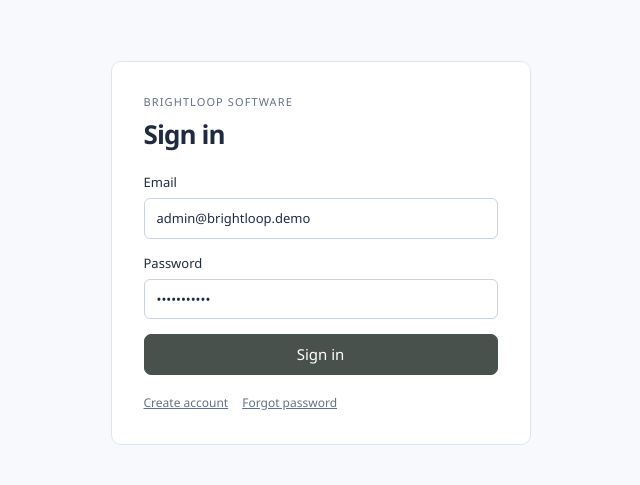
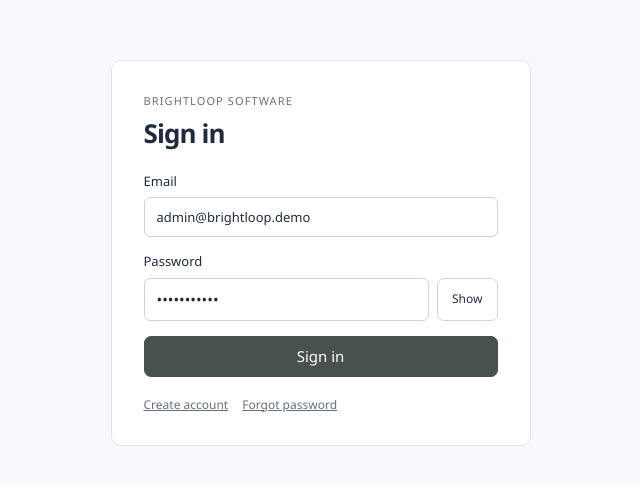
Before and after one commit to akshajtiwari/Subscription_Management_System, a React (Vite) app in the folder frontend/: page / in a window 1280 px wide. Shown: the part 147-632 px from the top of the page, without its empty margins (312-952 px from the left). Built offline with nearby package versions, Linux system fonts and the light colour scheme.

Commit message:
Complete password recovery forms and reset links

```diff
--- a/frontend/src/App.tsx
+++ b/frontend/src/App.tsx
@@ -496,6 +496,8 @@ export function App() {
       setDetailError((cause as Error).message);
     }
   }
+  const resetToken = new URL(location.href).searchParams.get('reset_token');
+  if (resetToken) return <Auth onLogin={loggedIn} initialResetToken={resetToken} />;
   if (checking)
     return (
       <div className="auth">
@@ -713,7 +715,7 @@ export function App() {
       </div>
       {route.id && (
         <Dialog
-          title={selected?.number || selected?.name || 'Record details'}
+          title={selected?.name || selected?.number || 'Record details'}
           wide
           onClose={() => navigate(route.resource)}
         >
--- a/frontend/src/Auth.tsx
+++ b/frontend/src/Auth.tsx
@@ -1,18 +1,35 @@
-import { useState, type FormEvent } from 'react';
-import { request, type User } from './api';
+import { useId, useState, type FormEvent } from 'react';
+import { ApiError, request, type User } from './api';
+import { ErrorBox } from './ui';
 
-type Props = { onLogin: (token: string, user: User) => void };
+type Props = { onLogin: (token: string, user: User) => void; initialResetToken?: string };
+type Mode = 'login' | 'register' | 'reset' | 'confirm';
 
-export function Auth({ onLogin }: Props) {
-  const [mode, setMode] = useState<'login' | 'register' | 'reset' | 'confirm'>('login');
+export function Auth({ onLogin, initialResetToken = '' }: Props) {
+  const passwordId = useId();
+  const [mode, setMode] = useState<Mode>(initialResetToken ? 'confirm' : 'login');
   const [name, setName] = useState('');
-  const [email, setEmail] = useState('admin@brightloop.demo');
-  const [password, setPassword] = useState('DemoAdmin!1');
-  const [resetToken, setResetToken] = useState('');
-  const [busy, setBusy] = useState(false);
-  const [error, setError] = useState('');
-  const [message, setMessage] = useState('');
-
+  const [email, setEmail] = useState(initialResetToken ? '' : 'admin@brightloop.demo');
+  const [password, setPassword] = useState(initialResetToken ? '' : 'DemoAdmin!1');
+  const [resetToken, setResetToken] = useState(initialResetToken);
+  const [show, setShow] = useState(false),
+    [busy, setBusy] = useState(false),
+    [error, setError] = useState(''),
+    [message, setMessage] = useState('');
+  const rules = [
+    ['More than eight characters', password.length > 8],
+    ['An uppercase letter', /\p{Lu}/u.test(password)],
+    ['A lowercase letter', /\p{Ll}/u.test(password)],
+    ['A special character', /[^\p{L}\p{N}\s]/u.test(password)],
+  ] as const;
+  function changeMode(next: Mode) {
+    setMode(next);
+    setError('');
+    setMessage('');
+    setShow(false);
+    if (next !== 'login') setPassword('');
+    if (next === 'register') setEmail('');
+  }
   async function submit(event: FormEvent) {
     event.preventDefault();
     setBusy(true);
@@ -38,25 +55,32 @@ export function Auth({ onLogin }: Props) {
           body: JSON.stringify({ email }),
         });
         setMode('confirm');
-        setMessage('Reset requested. Find the demo link in the staff outbox.');
+        setMessage('Reset requested. Find the link in the demo outbox.');
       } else {
         await request('auth/password-resets/confirm', '', {
           method: 'POST',
           body: JSON.stringify({ token: resetToken, new_password: password }),
         });
+        const url = new URL(location.href);
+        url.searchParams.delete('reset_token');
+        history.replaceState(null, '', url);
         setMode('login');
         setMessage('Password changed. Sign in.');
       }
     } catch (cause) {
-      setError((cause as Error).message);
+      setError(
+        (cause as Error).message +
+          (cause instanceof ApiError && cause.fields.length
+            ? ` ${cause.fields.map((field) => `${field.field}: ${field.message}`).join(' ')}`
+            : ''),
+      );
     } finally {
       setBusy(false);
     }
   }
-
   return (
     <div className="auth">
-      <form className="panel" onSubmit={submit}>
+      <form className="panel" noValidate onSubmit={submit}>
         <span className="eyebrow">Brightloop Software</span>
         <h1>
           {mode === 'login'
@@ -67,10 +91,16 @@ export function Auth({ onLogin }: Props) {
                 ? 'Reset password'
                 : 'Set new password'}
         </h1>
+        <ErrorBox error={error} focus />
         {mode === 'register' && (
           <label>
             Name
-            <input required value={name} onChange={(event) => setName(event.target.value)} />
+            <input
+              autoComplete="name"
+              value={name}
+              onChange={(event) => setName(event.target.value)}
+              disabled={busy}
+            />
           </label>
         )}
         {mode !== 'confirm' && (
@@ -78,9 +108,10 @@ export function Auth({ onLogin }: Props) {
             Email
             <input
               type="email"
-              required
+              autoComplete="username"
               value={email}
               onChange={(event) => setEmail(event.target.value)}
+              disabled={busy}
             />
           </label>
         )}
@@ -88,27 +119,44 @@ export function Auth({ onLogin }: Props) {
           <label>
             Reset token
             <input
-              required
               value={resetToken}
               onChange={(event) => setResetToken(event.target.value)}
+              disabled={busy}
             />
           </label>
         )}
         {mode !== 'reset' && (
-          <label>
-            Password
-            <input
-              type="password"
-              required
-              value={password}
-              onChange={(event) => setPassword(event.target.value)}
-            />
-          </label>
+          <div className="auth-password-field">
+            <label htmlFor={passwordId}>Password</label>
+            <div className="password-control">
+              <input
+                id={passwordId}
+                type={show ? 'text' : 'password'}
+                autoComplete={mode === 'login' ? 'current-password' : 'new-password'}
+                value={password}
+                onChange={(event) => setPassword(event.target.value)}
+                disabled={busy}
+              />
+              <button
+                type="button"
+                aria-label={show ? 'Hide password' : 'Show password'}
+                aria-pressed={show}
+                onClick={() => setShow(!show)}
+              >
+                {show ? 'Hide' : 'Show'}
+              </button>
+            </div>
+          </div>
         )}
-        {error && (
-          <p className="error" role="alert">
-            {error}
-          </p>
+        {['register', 'confirm'].includes(mode) && (
+          <ul className="password-rules" aria-label="Password requirements">
+            {rules.map(([rule, valid]) => (
+              <li key={rule} data-valid={valid}>
+                <span aria-hidden="true">{valid ? '✓' : '○'}</span>
+                {rule}
+              </li>
+            ))}
+          </ul>
         )}
         {message && (
           <p className="notice" role="status">
@@ -127,11 +175,15 @@ export function Auth({ onLogin }: Props) {
                   : 'Change password'}
         </button>
         <div className="auth-links">
-          <button type="button" onClick={() => setMode(mode === 'login' ? 'register' : 'login')}>
+          <button
+            type="button"
+            disabled={busy}
+            onClick={() => changeMode(mode === 'login' ? 'register' : 'login')}
+          >
             {mode === 'login' ? 'Create account' : 'Back to sign in'}
           </button>
           {mode === 'login' && (
-            <button type="button" onClick={() => setMode('reset')}>
+            <button type="button" disabled={busy} onClick={() => changeMode('reset')}>
               Forgot password
             </button>
           )}
--- a/frontend/src/Detail.tsx
+++ b/frontend/src/Detail.tsx
@@ -477,6 +477,13 @@ export function Detail({
           {row.action === 'password_reset' && (
             <label className="field">
               <span>Reset token</span>
+              <a
+                href={`/?reset_token=${encodeURIComponent(row.detail?.token || '')}`}
+                target="_blank"
+                rel="noreferrer"
+              >
+                Open reset link
+              </a>
               <input
                 readOnly
                 value={row.detail?.token || ''}
--- a/frontend/src/style.css
+++ b/frontend/src/style.css
@@ -1081,3 +1081,44 @@ legend {
     break-inside: avoid;
   }
 }
+.password-control {
+  display: flex;
+  gap: 8px;
+}
+.password-control input {
+  flex: 1;
+  width: 100%;
+}
+.password-control button {
+  font-size: 12px;
+  min-width: 58px;
+}
+.password-rules {
+  list-style: none;
+  margin: 12px 0 20px;
+  padding: 0;
+  display: grid;
+  gap: 5px;
+  color: var(--muted);
+  font-size: 12px;
+}
+.password-rules li {
+  display: flex;
+  align-items: center;
+  gap: 8px;
+}
+.password-rules li[data-valid='true'] {
+  color: #36503e;
+}
+.field-error-summary {
+  color: #8b342d;
+  font-size: 13px;
+  margin: 0 0 18px;
+  padding-left: 20px;
+}
+.auth-password-field {
+  margin: 15px 0;
+}
+.auth-password-field > label {
+  margin: 0 0 6px;
+}
--- a/frontend/vite.config.ts
+++ b/frontend/vite.config.ts
@@ -1,2 +1,2 @@
 import { defineConfig } from 'vite';
-export default defineConfig({ server: { proxy: { '/api': 'http://localhost:8001' } } });
+export default defineConfig({ server: { proxy: { '/api': 'http://127.0.0.1:8001' } } });
```
